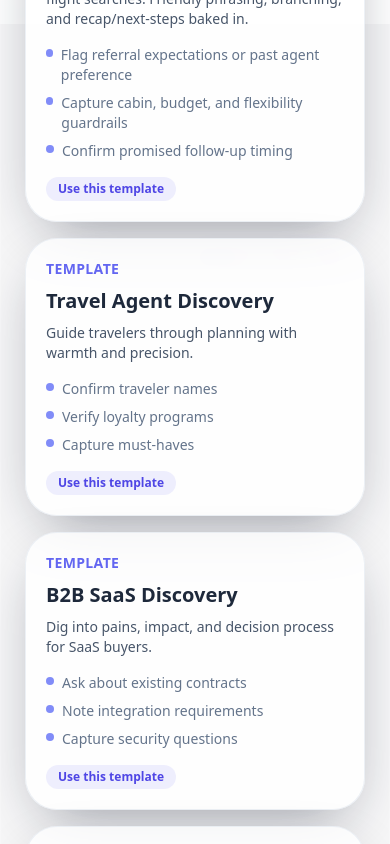
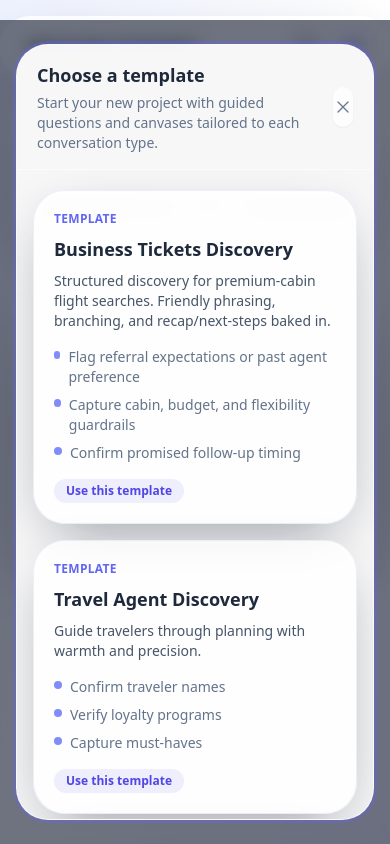
Before and after one commit to vtoool/VNote, a React (Vite) app: page /#/ in a window 390 px wide. Both pictures are taken after typing "Sample" into the empty fields and a click on the button "Create project". Built offline with nearby package versions, Linux system fonts and the light colour scheme.

Commit message:
Enhance mobile layout experience

```diff
--- a/src/App.tsx
+++ b/src/App.tsx
@@ -1,6 +1,6 @@
 import { createContext, useEffect, useMemo, useState } from 'react'
 import { Navigate, Route, Routes, useNavigate } from 'react-router-dom'
-import { CommandLineIcon } from '@heroicons/react/24/outline'
+import { CommandLineIcon, MagnifyingGlassIcon, XMarkIcon } from '@heroicons/react/24/outline'
 import { useLocalStore } from './hooks/useLocalStore'
 import { applyTheme, loadTheme, saveTheme, ThemeState } from './lib/theme'
 import { exportProjectToJson, exportProjectToText } from './lib/export'
@@ -23,22 +23,78 @@ export const StoreContext = createContext<StoreContextValue | null>(null)
 
 function Header({ onOpenCommand }: { onOpenCommand: () => void }) {
   const navigate = useNavigate()
+  const [mobileSearchOpen, setMobileSearchOpen] = useState(false)
+
+  useEffect(() => {
+    if (!mobileSearchOpen) return
+    const handleKey = (event: KeyboardEvent) => {
+      if (event.key === 'Escape') setMobileSearchOpen(false)
+    }
+    window.addEventListener('keydown', handleKey)
+    return () => window.removeEventListener('keydown', handleKey)
+  }, [mobileSearchOpen])
+
   return (
-    <header className="glass-panel sticky top-4 z-40 mx-auto flex w-full max-w-5xl items-center gap-3 px-5 py-3">
+    <header className="glass-panel sticky top-4 z-40 mx-auto flex w-full max-w-5xl flex-col gap-3 px-4 py-3 sm:flex-row sm:items-center sm:gap-4 sm:px-5">
+      <div className="flex w-full items-center gap-2">
         <button
           onClick={() => navigate('/')}
-        className="rounded-2xl bg-slate-900/5 px-3 py-1 text-sm font-semibold text-slate-700 dark:text-slate-100"
+          className="rounded-2xl bg-slate-900/5 px-3 py-1 text-sm font-semibold text-slate-700 transition hover:bg-slate-900/10 dark:bg-white/10 dark:text-slate-100"
         >
           {strings.appTitle}
         </button>
-      <SearchBar />
+        <div className="ml-auto flex items-center gap-2">
           <button
+            type="button"
+            onClick={() => setMobileSearchOpen(true)}
+            className="inline-flex items-center justify-center rounded-2xl bg-slate-900/5 p-2 text-slate-600 transition hover:bg-slate-900/10 dark:bg-white/10 dark:text-slate-200 sm:hidden"
+            aria-label="Open search"
+          >
+            <MagnifyingGlassIcon className="h-5 w-5" />
+          </button>
+          <button
+            type="button"
             onClick={onOpenCommand}
-        className="ml-auto inline-flex items-center gap-2 rounded-2xl bg-indigo-500/10 px-3 py-2 text-sm font-medium text-indigo-600 hover:bg-indigo-500/20 dark:text-indigo-200"
+            className="inline-flex items-center gap-2 rounded-2xl bg-indigo-500/10 px-3 py-2 text-sm font-medium text-indigo-600 transition hover:bg-indigo-500/20 dark:text-indigo-200"
+            aria-label="Open command palette"
           >
             <CommandLineIcon className="h-4 w-4" />
-        Cmd / Ctrl + K
+            <span className="hidden sm:inline">Cmd / Ctrl + K</span>
           </button>
+        </div>
+      </div>
+      <div className="hidden w-full sm:block">
+        <SearchBar />
+      </div>
+
+      {mobileSearchOpen && (
+        <div
+          className="fixed inset-0 z-50 flex flex-col gap-4 bg-slate-900/80 px-4 py-16 backdrop-blur-sm sm:hidden"
+          onClick={() => setMobileSearchOpen(false)}
+        >
+          <div
+            className="glass-panel mx-auto w-full max-w-lg rounded-3xl p-4"
+            onClick={(event) => event.stopPropagation()}
+          >
+            <div className="flex items-center gap-2">
+              <SearchBar
+                autoFocus
+                containerClassName="max-w-none"
+                inputClassName="py-3 text-base"
+                onNavigate={() => setMobileSearchOpen(false)}
+              />
+              <button
+                type="button"
+                onClick={() => setMobileSearchOpen(false)}
+                className="inline-flex h-11 w-11 items-center justify-center rounded-2xl bg-slate-900/5 text-slate-600 transition hover:bg-slate-900/10 dark:bg-white/10 dark:text-slate-200"
+                aria-label="Close search"
+              >
+                <XMarkIcon className="h-5 w-5" />
+              </button>
+            </div>
+          </div>
+        </div>
+      )}
     </header>
   )
 }
--- a/src/components/SearchBar.tsx
+++ b/src/components/SearchBar.tsx
@@ -5,20 +5,33 @@ import { StoreContext } from '../App'
 import { search } from '../lib/search'
 import { strings } from '../lib/i18n'
 
-export default function SearchBar() {
+type SearchBarProps = {
+  autoFocus?: boolean
+  containerClassName?: string
+  inputClassName?: string
+  onNavigate?: () => void
+}
+
+export default function SearchBar({
+  autoFocus = false,
+  containerClassName,
+  inputClassName,
+  onNavigate
+}: SearchBarProps = {}) {
   const store = useContext(StoreContext)!
   const navigate = useNavigate()
   const [term, setTerm] = useState('')
   const results = useMemo(() => (term ? search(store.projects, term) : []), [store.projects, term])
 
   return (
-    <div className="relative w-full max-w-md">
+    <div className={`relative w-full ${containerClassName ?? 'max-w-md'}`}>
       <MagnifyingGlassIcon className="pointer-events-none absolute left-4 top-1/2 h-5 w-5 -translate-y-1/2 text-slate-400" />
       <input
         value={term}
         onChange={(event) => setTerm(event.target.value)}
         placeholder={strings.searchPlaceholder}
-        className="w-full rounded-2xl border-0 bg-slate-900/5 py-2 pl-10 pr-4 text-sm text-slate-700 focus:outline-none focus:ring-2 focus:ring-indigo-400 dark:bg-white/10 dark:text-slate-100"
+        className={`w-full rounded-2xl border-0 bg-slate-900/5 py-2 pl-10 pr-4 text-sm text-slate-700 focus:outline-none focus:ring-2 focus:ring-indigo-400 dark:bg-white/10 dark:text-slate-100 ${inputClassName ?? ''}`}
+        autoFocus={autoFocus}
       />
       {term && results.length > 0 && (
         <div className="glass-panel absolute left-0 right-0 top-12 max-h-80 overflow-y-auto p-3 text-sm">
@@ -33,6 +46,7 @@ export default function SearchBar() {
                       navigate(`/project/${result.projectId}`)
                     }
                     setTerm('')
+                    onNavigate?.()
                   }}
                   className="w-full rounded-2xl px-3 py-2 text-left hover:bg-indigo-500/10"
                 >
--- a/src/components/TemplatePickerDialog.tsx
+++ b/src/components/TemplatePickerDialog.tsx
@@ -13,27 +13,29 @@ export default function TemplatePickerDialog({ open, templates, onClose, onSelec
 
   return (
     <div
-      className="fixed inset-0 z-50 flex items-center justify-center bg-slate-900/60 backdrop-blur"
+      className="fixed inset-0 z-50 flex items-center justify-center bg-slate-900/60 px-4 py-6 backdrop-blur"
       onClick={(event) => {
         if (event.target === event.currentTarget) onClose()
       }}
     >
-      <div className="relative w-full max-w-4xl rounded-3xl border border-white/20 bg-white/95 p-6 shadow-glow dark:border-slate-800/60 dark:bg-slate-900/95">
+      <div className="relative flex h-full w-full max-w-4xl flex-col overflow-hidden rounded-3xl border border-white/20 bg-white/95 shadow-glow dark:border-slate-800/60 dark:bg-slate-900/95">
+        <div className="flex items-center justify-between border-b border-white/40 px-5 py-4 dark:border-slate-800/60">
+          <div className="pr-6">
+            <h2 className="text-lg font-semibold text-slate-800 dark:text-white sm:text-2xl">Choose a template</h2>
+            <p className="mt-1 text-sm text-slate-500 dark:text-slate-400">
+              Start your new project with guided questions and canvases tailored to each conversation type.
+            </p>
+          </div>
           <button
             onClick={onClose}
-          className="absolute right-4 top-4 rounded-full bg-white/70 p-2 text-slate-500 shadow-sm transition hover:bg-white hover:text-slate-700 dark:bg-slate-800/70 dark:text-slate-300 dark:hover:bg-slate-800"
+            className="inline-flex h-10 w-10 items-center justify-center rounded-full bg-white/70 text-slate-500 shadow-sm transition hover:bg-white hover:text-slate-700 dark:bg-slate-800/70 dark:text-slate-300 dark:hover:bg-slate-800"
             aria-label="Close template picker"
           >
             <XMarkIcon className="h-5 w-5" />
           </button>
+        </div>
 
-        <header className="mb-6 pr-10">
-          <h2 className="text-2xl font-semibold text-slate-800 dark:text-white">Choose a template</h2>
-          <p className="mt-1 text-sm text-slate-500 dark:text-slate-400">
-            Start your new project with guided questions and canvases tailored to each conversation type.
-          </p>
-        </header>
-
+        <div className="flex-1 overflow-y-auto px-4 py-5 sm:px-6 sm:py-6">
           <div className="grid gap-4 sm:grid-cols-2">
             {templates.map((template) => (
               <button
@@ -41,8 +43,10 @@ export default function TemplatePickerDialog({ open, templates, onClose, onSelec
                 onClick={() => onSelect(template)}
                 className="group flex h-full flex-col items-start rounded-3xl border border-slate-200/60 bg-white/80 p-5 text-left shadow-soft transition hover:-translate-y-1 hover:shadow-glow focus:outline-none focus:ring-2 focus:ring-indigo-400 dark:border-slate-700/60 dark:bg-slate-900/80"
               >
-              <span className="text-sm font-semibold uppercase tracking-wide text-indigo-500 dark:text-indigo-300">Template</span>
-              <h3 className="mt-2 text-xl font-semibold text-slate-800 group-hover:text-indigo-600 dark:text-white dark:group-hover:text-indigo-300">
+                <span className="text-xs font-semibold uppercase tracking-wide text-indigo-500 dark:text-indigo-300 sm:text-sm">
+                  Template
+                </span>
+                <h3 className="mt-2 text-lg font-semibold text-slate-800 group-hover:text-indigo-600 dark:text-white dark:group-hover:text-indigo-300 sm:text-xl">
                   {template.name}
                 </h3>
                 <p className="mt-2 text-sm text-slate-600 dark:text-slate-400">{template.description}</p>
@@ -65,5 +69,6 @@ export default function TemplatePickerDialog({ open, templates, onClose, onSelec
           </div>
         </div>
       </div>
+    </div>
   )
 }
--- a/src/routes/Home.tsx
+++ b/src/routes/Home.tsx
@@ -21,20 +21,20 @@ export default function Home() {
   }, [searchTerm, store.projects])
 
   return (
-    <div className="space-y-6">
-      <div className="glass-panel flex flex-wrap items-center gap-4 p-6">
-        <div>
-          <h1 className="text-2xl font-semibold text-slate-800 dark:text-white">{strings.projectsTitle}</h1>
+    <div className="space-y-5 sm:space-y-6">
+      <div className="glass-panel flex flex-col gap-4 p-4 sm:flex-row sm:flex-wrap sm:items-center sm:gap-4 sm:p-6">
+        <div className="space-y-1">
+          <h1 className="text-xl font-semibold text-slate-800 dark:text-white sm:text-2xl">{strings.projectsTitle}</h1>
           <p className="text-sm text-slate-500 dark:text-slate-400">
             Guided, human-first notes for your high-impact conversations.
           </p>
         </div>
-        <div className="ml-auto flex flex-wrap items-center gap-3">
+        <div className="flex flex-1 items-center justify-end gap-3 sm:flex-none">
           <button
             onClick={() => {
               setTemplateDialogOpen(true)
             }}
-            className="inline-flex items-center gap-2 rounded-2xl bg-gradient-to-r from-indigo-500 to-violet-500 px-4 py-2 text-sm font-semibold text-white shadow-soft hover:shadow-glow"
+            className="inline-flex w-full items-center justify-center gap-2 rounded-2xl bg-gradient-to-r from-indigo-500 to-violet-500 px-4 py-2 text-sm font-semibold text-white shadow-soft transition hover:shadow-glow sm:w-auto"
           >
             <PlusIcon className="h-5 w-5" />
             {strings.createProject}
@@ -42,7 +42,7 @@ export default function Home() {
         </div>
       </div>
 
-      <div className="glass-panel p-6">
+      <div className="glass-panel p-4 sm:p-6">
         <input
           value={searchTerm}
           onChange={(event) => setSearchTerm(event.target.value)}
@@ -50,7 +50,7 @@ export default function Home() {
           className="mb-4 w-full rounded-2xl border border-slate-200/60 bg-white/70 px-4 py-2 text-sm focus:border-indigo-400 focus:outline-none focus:ring-2 focus:ring-indigo-400 dark:border-slate-700/50 dark:bg-slate-900/70"
         />
         {filtered.length === 0 ? (
-          <div className="flex flex-col items-center justify-center space-y-3 rounded-3xl border border-dashed border-indigo-300/50 bg-indigo-50/40 p-12 text-center dark:border-indigo-500/40 dark:bg-slate-800/40">
+          <div className="flex flex-col items-center justify-center space-y-3 rounded-3xl border border-dashed border-indigo-300/50 bg-indigo-50/40 p-10 text-center text-sm dark:border-indigo-500/40 dark:bg-slate-800/40 sm:p-12 sm:text-base">
             <SparklesIcon className="h-10 w-10 text-indigo-500" />
             <p className="text-lg font-semibold text-slate-700 dark:text-slate-100">{strings.emptyProjects}</p>
           </div>
@@ -59,19 +59,19 @@ export default function Home() {
             {filtered.map((project) => (
               <article
                 key={project.id}
-                className="group flex flex-col rounded-3xl border border-white/60 bg-white/70 p-6 shadow-soft transition hover:-translate-y-1 hover:shadow-glow dark:border-slate-800/60 dark:bg-slate-900/70"
+                className="group flex flex-col rounded-3xl border border-white/60 bg-white/70 p-5 shadow-soft transition hover:-translate-y-1 hover:shadow-glow dark:border-slate-800/60 dark:bg-slate-900/70 sm:p-6"
               >
-                <header className="flex items-start justify-between gap-3">
-                  <div>
-                    <h2 className="text-xl font-semibold text-slate-800 dark:text-white">{project.name}</h2>
+                <header className="flex flex-col gap-4 sm:flex-row sm:items-start sm:justify-between">
+                  <div className="space-y-1">
+                    <h2 className="text-lg font-semibold text-slate-800 dark:text-white sm:text-xl">{project.name}</h2>
                     <p className="text-xs text-slate-500 dark:text-slate-400">
                       Updated {new Date(project.updatedAt).toLocaleString()}
                     </p>
                   </div>
-                  <div className="flex gap-2">
+                  <div className="flex flex-wrap gap-2 sm:flex-nowrap">
                     <button
                       onClick={() => navigate(`/project/${project.id}`)}
-                      className="rounded-2xl bg-indigo-500/10 px-3 py-2 text-xs font-semibold text-indigo-600 hover:bg-indigo-500/20 dark:text-indigo-200"
+                      className="rounded-2xl bg-indigo-500/10 px-3 py-2 text-xs font-semibold text-indigo-600 transition hover:bg-indigo-500/20 dark:text-indigo-200"
                     >
                       Open
                     </button>
```
Lines whose indentation alone changed are shown as unchanged.
